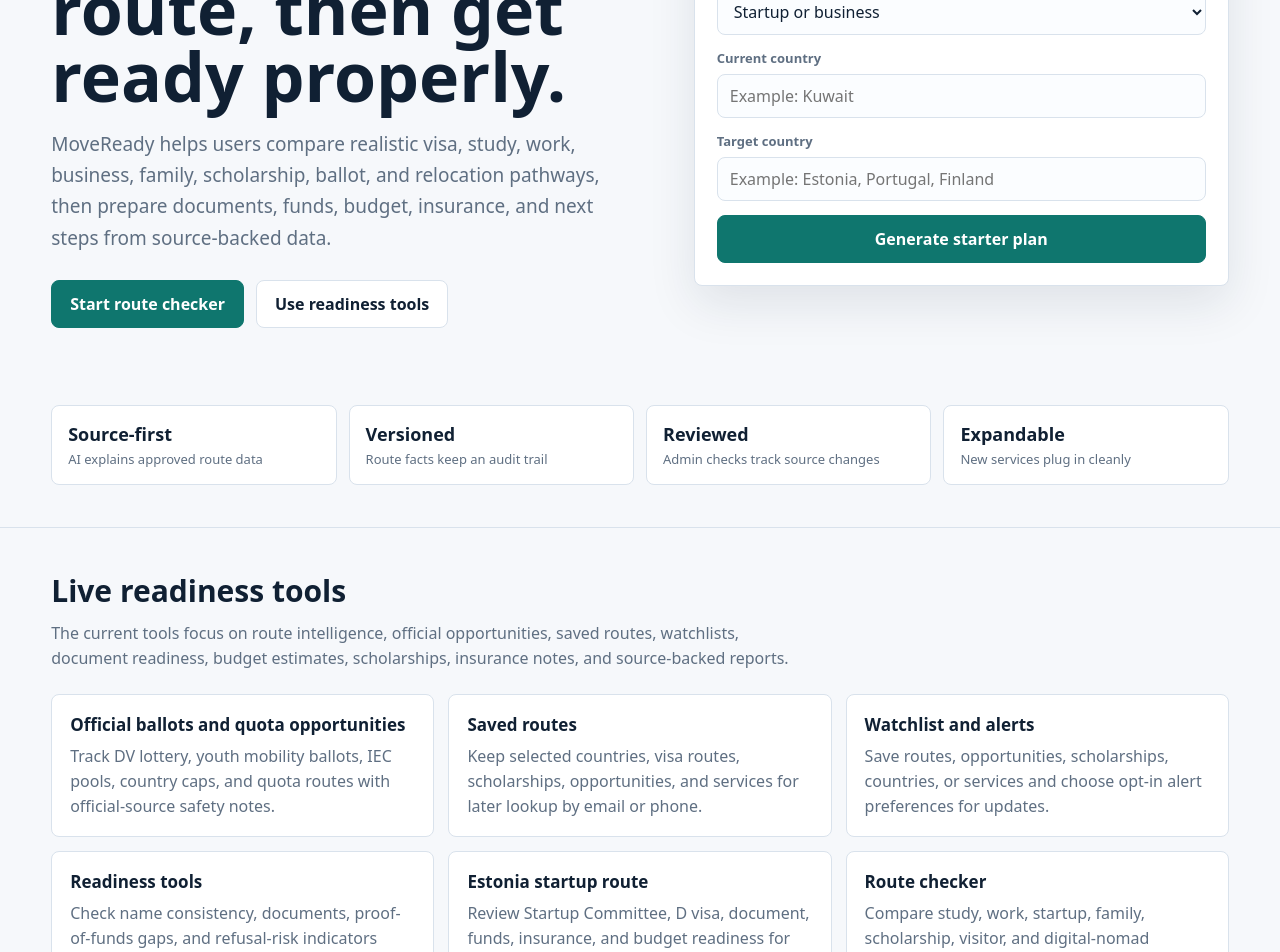
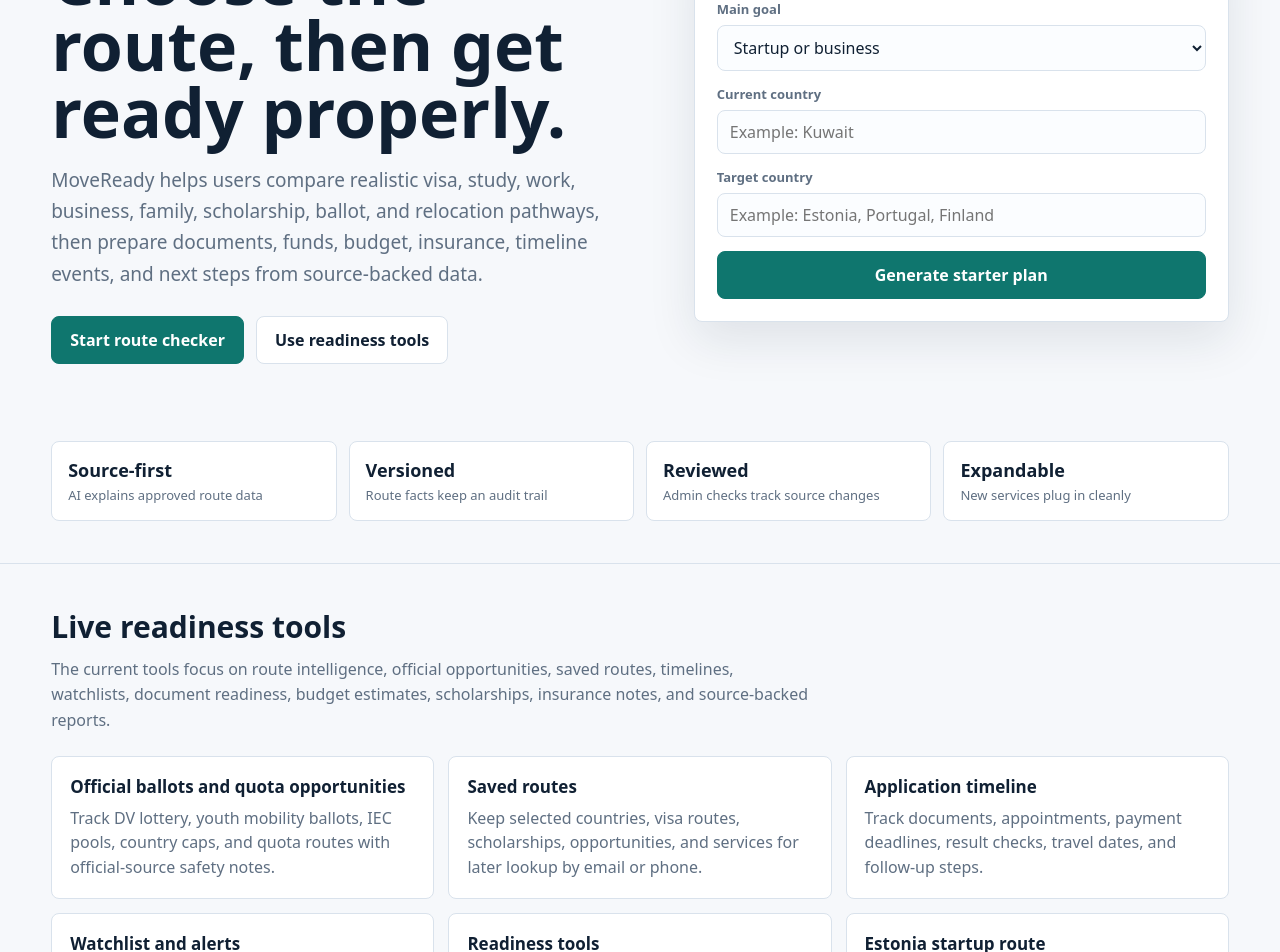
Before and after one commit to SirBM201/SirBM201-moveready-frontend, a Next.js app: page / in a window 1280 px wide. Shown: the part 300-1252 px from the top of the page. Built offline with nearby package versions, Linux system fonts and the light colour scheme.

Commit message:
Surface timeline tracker on homepage

```diff
--- a/app/page.tsx
+++ b/app/page.tsx
@@ -10,6 +10,11 @@ const liveRoutes = [
     title: "Saved routes",
     href: "/saved-routes",
     text: "Keep selected countries, visa routes, scholarships, opportunities, and services for later lookup by email or phone.",
+  },
+  {
+    title: "Application timeline",
+    href: "/timeline",
+    text: "Track documents, appointments, payment deadlines, result checks, travel dates, and follow-up steps.",
   },
   {
     title: "Watchlist and alerts",
@@ -79,6 +84,7 @@ export default function Home() {
         <nav className="nav" aria-label="Main navigation">
           <a href="/opportunities">Opportunities</a>
           <a href="/saved-routes">Saved Routes</a>
+          <a href="/timeline">Timeline</a>
           <a href="/watchlist">Watchlist</a>
           <a href="/readiness">Readiness</a>
           <a href="/routes/estonia-startup">Estonia Route</a>
@@ -94,7 +100,7 @@ export default function Home() {
           <span className="eyebrow">Source-backed relocation readiness</span>
           <h1>Choose the route, then get ready properly.</h1>
           <p className="lede">
-            MoveReady helps users compare realistic visa, study, work, business, family, scholarship, ballot, and relocation pathways, then prepare documents, funds, budget, insurance, and next steps from source-backed data.
+            MoveReady helps users compare realistic visa, study, work, business, family, scholarship, ballot, and relocation pathways, then prepare documents, funds, budget, insurance, timeline events, and next steps from source-backed data.
           </p>
           <div className="actions">
             <a className="btn primary" href="/route-checker">Start route checker</a>
@@ -141,7 +147,7 @@ export default function Home() {
       <section className="section" id="modules">
         <h2>Live readiness tools</h2>
         <p className="section-intro">
-          The current tools focus on route intelligence, official opportunities, saved routes, watchlists, document readiness, budget estimates, scholarships, insurance notes, and source-backed reports.
+          The current tools focus on route intelligence, official opportunities, saved routes, timelines, watchlists, document readiness, budget estimates, scholarships, insurance notes, and source-backed reports.
         </p>
         <div className="grid">
           {liveRoutes.map((route) => (
@@ -190,6 +196,7 @@ export default function Home() {
             <span className="badge">Budget estimate</span>
             <span className="badge">Insurance notes</span>
             <span className="badge">Scholarship options</span>
+            <span className="badge">Timeline events</span>
             <span className="badge">Opportunity alerts</span>
             <span className="badge">Source freshness</span>
           </div>
```
